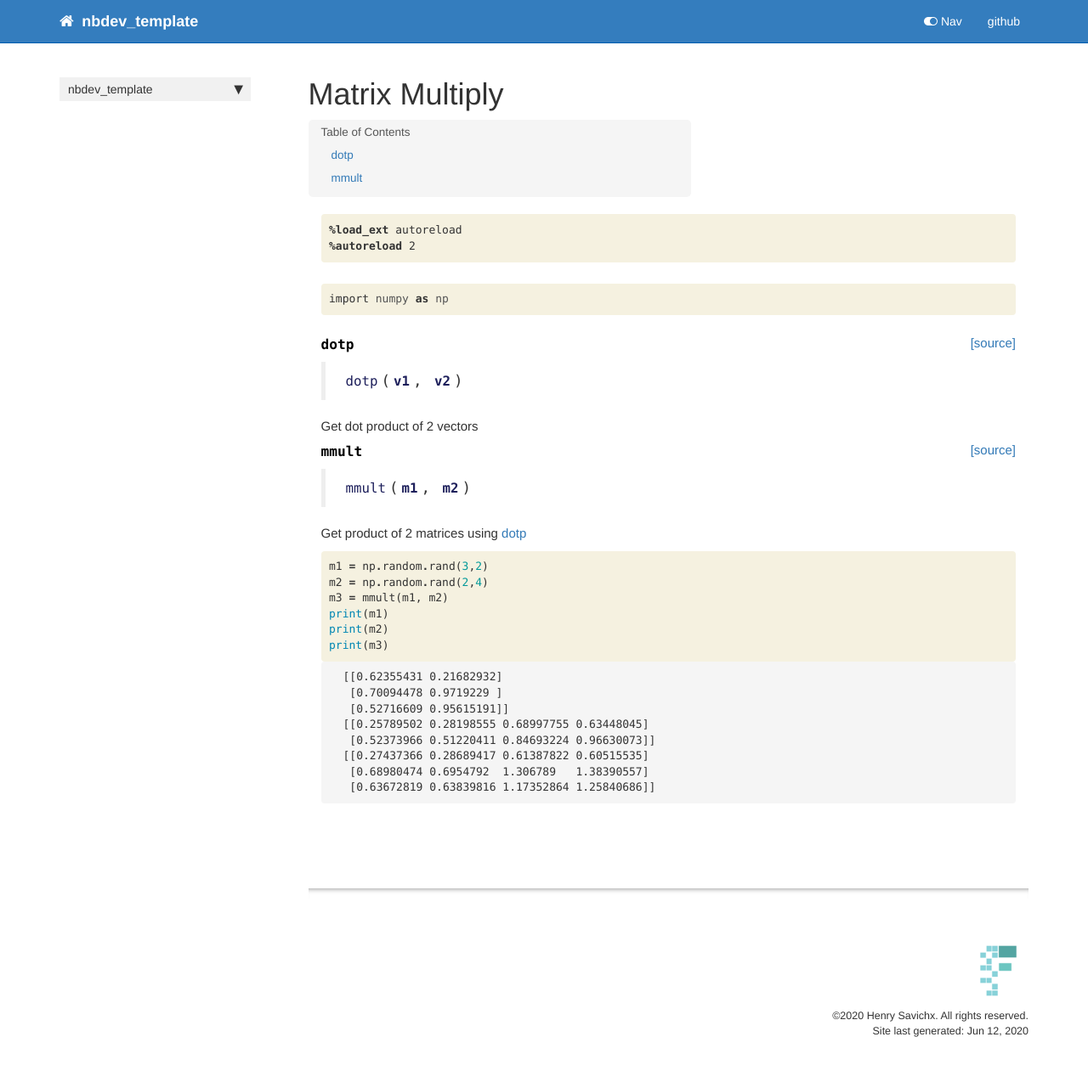
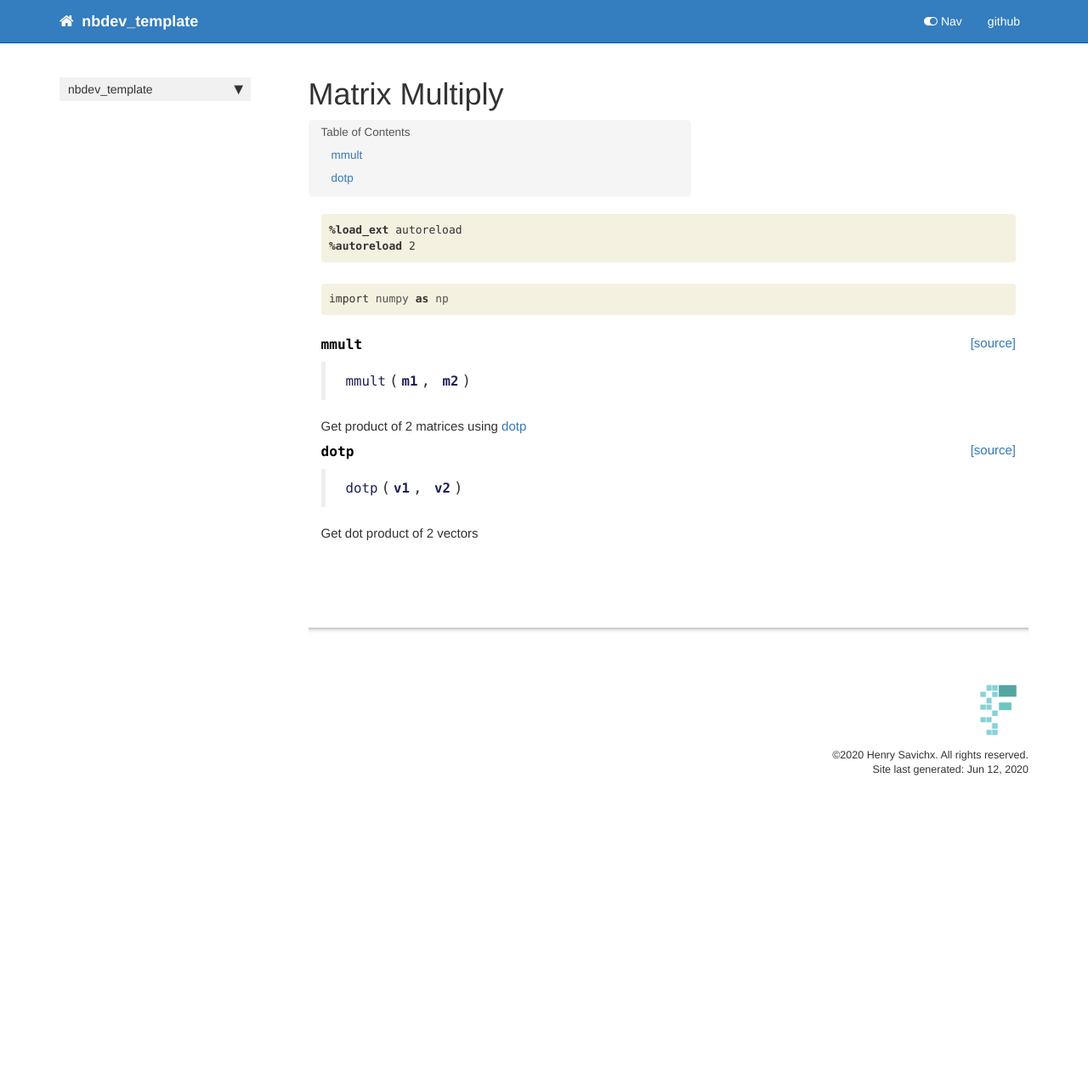
Before and after one commit to HSavich/nbdev_tut, a Jekyll site: the page built from docs/matrix_multiply.html, in a window 1280 px wide. Shown: the whole page at 85% size. Built offline with Jekyll 4.4.1, drawn with Linux system fonts in a browser that asks for light colours; nearby versions of some CDN libraries; comment, search, counter and statistics services are not loaded; after the commit the page ends 966 px from its top, so only the background shows below that.

Commit message:
added mmult nb html

```diff
--- a/docs/index.html
+++ b/docs/index.html
@@ -1,6 +1,6 @@
 ---
 
-title: matrix multiply
+title: Matrix Multiply
 
 keywords: fastai
 sidebar: home_sidebar
--- a/docs/matrix_multiply.html
+++ b/docs/matrix_multiply.html
@@ -73,31 +73,6 @@ sidebar: home_sidebar
 
 <div class="cell border-box-sizing code_cell rendered">
 
-<div class="output_wrapper">
-<div class="output">
-
-<div class="output_area">
-
-
-<div class="output_markdown rendered_html output_subarea ">
-<h4 id="dotp" class="doc_header"><code>dotp</code><a href="https://github.com/fastai/nbdev_template/tree/master/nbdev_template/mmult.py#L6" class="source_link" style="float:right">[source]</a></h4><blockquote><p><code>dotp</code>(<strong><code>v1</code></strong>, <strong><code>v2</code></strong>)</p>
-</blockquote>
-<p>Get dot product of 2 vectors</p>
-
-</div>
-
-</div>
-
-</div>
-</div>
-
-</div>
-    {% endraw %}
-
-    {% raw %}
-
-<div class="cell border-box-sizing code_cell rendered">
-
 </div>
     {% endraw %}
 
@@ -129,38 +104,20 @@ sidebar: home_sidebar
     {% raw %}
 
 <div class="cell border-box-sizing code_cell rendered">
-<div class="input">
-
-<div class="inner_cell">
-    <div class="input_area">
-<div class=" highlight hl-ipython3"><pre><span></span><span class="n">m1</span> <span class="o">=</span> <span class="n">np</span><span class="o">.</span><span class="n">random</span><span class="o">.</span><span class="n">rand</span><span class="p">(</span><span class="mi">3</span><span class="p">,</span><span class="mi">2</span><span class="p">)</span>
-<span class="n">m2</span> <span class="o">=</span> <span class="n">np</span><span class="o">.</span><span class="n">random</span><span class="o">.</span><span class="n">rand</span><span class="p">(</span><span class="mi">2</span><span class="p">,</span><span class="mi">4</span><span class="p">)</span>
-<span class="n">m3</span> <span class="o">=</span> <span class="n">mmult</span><span class="p">(</span><span class="n">m1</span><span class="p">,</span> <span class="n">m2</span><span class="p">)</span>
-<span class="nb">print</span><span class="p">(</span><span class="n">m1</span><span class="p">)</span>
-<span class="nb">print</span><span class="p">(</span><span class="n">m2</span><span class="p">)</span>
-<span class="nb">print</span><span class="p">(</span><span class="n">m3</span><span class="p">)</span>
-</pre></div>
-
-    </div>
-</div>
-</div>
 
 <div class="output_wrapper">
 <div class="output">
 
 <div class="output_area">
 
-<div class="output_subarea output_stream output_stdout output_text">
-<pre>[[0.62355431 0.21682932]
- [0.70094478 0.9719229 ]
- [0.52716609 0.95615191]]
-[[0.25789502 0.28198555 0.68997755 0.63448045]
- [0.52373966 0.51220411 0.84693224 0.96630073]]
-[[0.27437366 0.28689417 0.61387822 0.60515535]
- [0.68980474 0.6954792  1.306789   1.38390557]
- [0.63672819 0.63839816 1.17352864 1.25840686]]
-</pre>
+
+<div class="output_markdown rendered_html output_subarea ">
+<h4 id="dotp" class="doc_header"><code>dotp</code><a href="https://github.com/fastai/nbdev_template/tree/master/nbdev_template/mmult.py#L6" class="source_link" style="float:right">[source]</a></h4><blockquote><p><code>dotp</code>(<strong><code>v1</code></strong>, <strong><code>v2</code></strong>)</p>
+</blockquote>
+<p>Get dot product of 2 vectors</p>
+
 </div>
+
 </div>
 
 </div>
```
Also changed, not shown: README.md, 2 other files.
